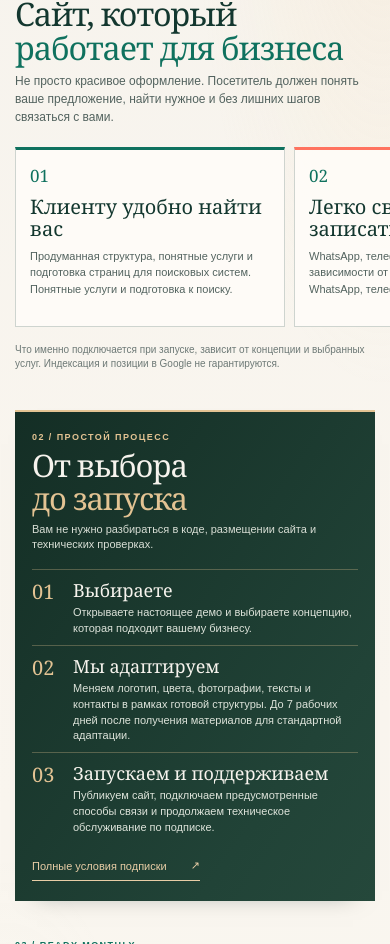
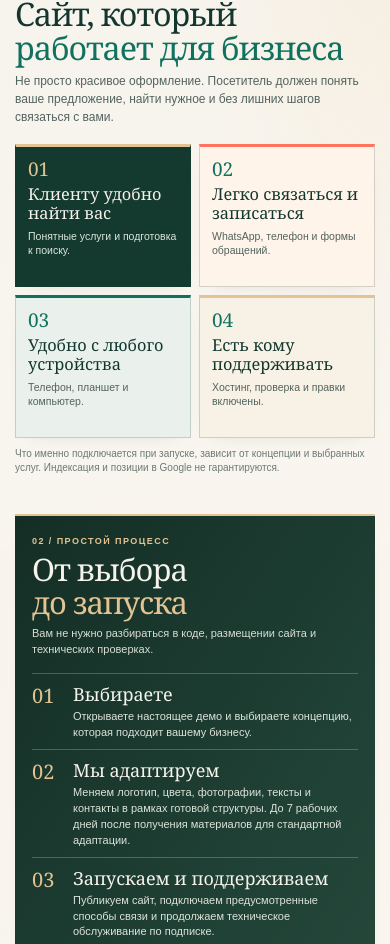
Before and after one commit to tsstish/nexora, a Next.js app: page /building-preview in a window 390 px wide. Shown: the part 1170-2114 px from the top of the page. Built offline with nearby package versions, Linux system fonts and the light colour scheme; no server answers.

Commit message:
style(mobile): replace long benefits carousel with compact 2x2 NeXora bento grid

```diff
--- a/src/app/building-preview/HomeContent.module.css
+++ b/src/app/building-preview/HomeContent.module.css
@@ -264,3 +264,75 @@
  .featuredPlan h3{font-size:23px}
  .otherFormats strong{font-size:15px}
 }
+
+
+/* Four visible magazine cards. All content is immediately accessible:
+   no hidden swipe rail, no scrollbars, no extra interaction. */
+.mobileDetail{display:none}
+@media(max-width:700px){
+  .valueGrid{
+    display:grid!important;
+    grid-template-columns:1fr 1fr;
+    gap:8px;
+    margin:0!important;
+    padding:0!important;
+    overflow:visible!important;
+    scroll-snap-type:none!important;
+    border:0;
+  }
+  .valueItem,
+  .valueItem:first-child,
+  .valueItem:nth-child(2),
+  .valueItem:nth-child(3),
+  .valueItem:last-child{
+    flex:none!important;
+    min-width:0;
+    width:auto;
+    min-height:143px;
+    padding:13px 12px 11px;
+    background:#FCFAF5;
+    border:1px solid rgba(19,55,47,.18);
+    border-top:3px solid #0F715E;
+    display:flex;
+    flex-direction:column;
+    gap:6px;
+    box-shadow:0 6px 18px -17px rgba(19,55,47,.4);
+  }
+  .valueItem:first-child{
+    background:#14392E;
+    color:#F6F3ED;
+    border-color:#14392E;
+    border-top-color:#E3C393;
+  }
+  .valueItem:nth-child(2){
+    background:#FFF4EA;
+    border-top-color:#FF735F;
+  }
+  .valueItem:nth-child(3){
+    background:#EAF1ED;
+    border-top-color:#0F715E;
+  }
+  .valueItem:nth-child(4){
+    background:#F8F2E6;
+    border-top-color:#E3C393;
+  }
+  .valueItem .index{font:400 19px/1 Georgia,serif;margin:0}
+  .valueItem:first-child .index{color:#E3C393}
+  .valueItem h3{font:400 clamp(15px,4.2vw,18px)/1.15 Georgia,serif;margin:0}
+  .valueItem p{font:400 10.5px/1.42 Arial,Helvetica,sans-serif;margin:0}
+  .valueItem:first-child p{color:#DBE6DC}
+  .desktopDetail{display:none!important}
+  .mobileDetail{display:block!important}
+  .disclaimer{margin:9px 0 0}
+}
+@media(max-width:345px){
+  .valueItem,.valueItem:first-child,.valueItem:nth-child(2),.valueItem:nth-child(3),.valueItem:last-child{
+    padding:10px 9px;min-height:151px
+  }
+  .valueItem h3{font-size:14.5px}
+  .valueItem p{font-size:10px}
+}
+@media(min-width:1025px){
+  #home-faq{padding-top:37px;padding-bottom:35px}
+  .contactSection .wrap{padding-top:18px;padding-bottom:20px}
+}
```
